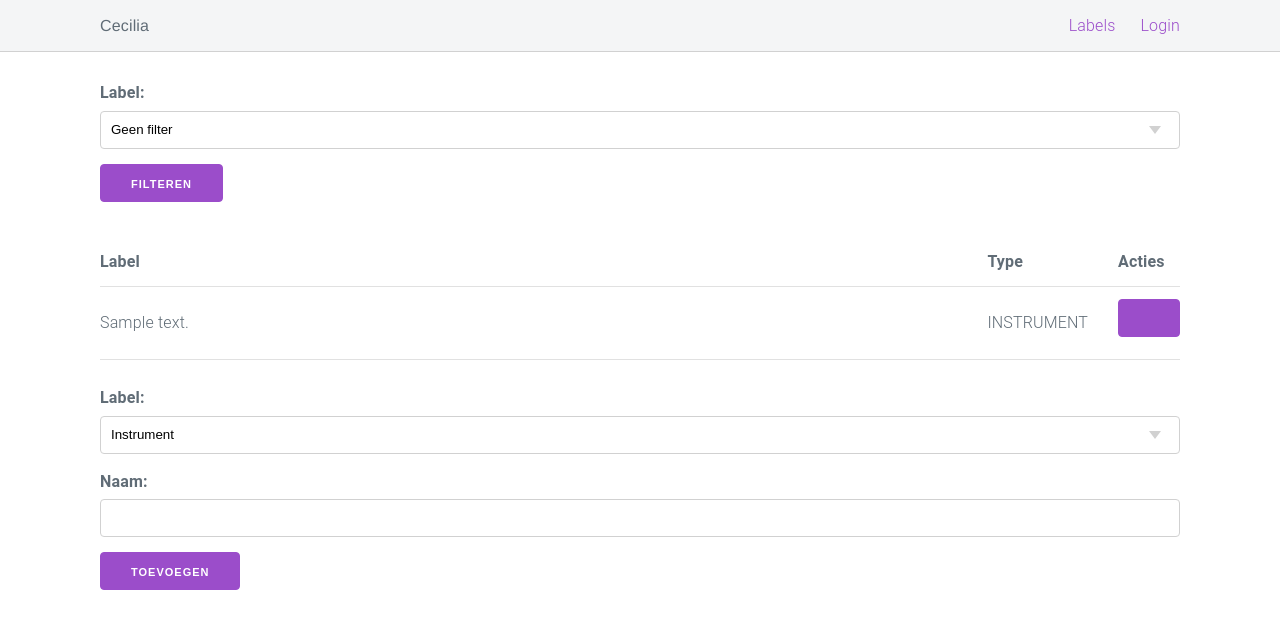
After one commit to seanachaidh/cecilia, a Django app: page /musicmix/admin/labels in a window 1280 px wide. The commit adds this page. Shown: the top 629 px of the page. Run offline with Django 4.2, Linux system fonts and the light colour scheme; tables that the repository leaves empty hold one stand-in row (values such as "Sample post").

Commit message:
redesign label panel

```diff
--- a/cecilia/settings.py
+++ b/cecilia/settings.py
@@ -51,7 +51,8 @@ INSTALLED_APPS = [
     'django.contrib.sessions',
     'django.contrib.messages',
     'django.contrib.staticfiles',
-    'debug_toolbar'
+    'debug_toolbar',
+    'fontawesomefree'
 ]
 
 MIDDLEWARE = [
--- a/musicmix/forms.py
+++ b/musicmix/forms.py
@@ -3,9 +3,18 @@ from .dao.labelrepo import fetch_all_choices_for_type
 from .models import Label
 from django.forms.widgets import PasswordInput
 
+
 class LoginForm(forms.Form):
     username = forms.CharField(label="username", max_length=20, required=True)
     password = forms.CharField(label="password", max_length=255, required=True, widget=PasswordInput)
+
+
+class LabelFilterForm(forms.Form):
+    label = forms.ChoiceField(label="Label", required=True, choices=Label.LabelType.choices + [(None, 'Geen filter')])
+
+class LabelToevoegForm(forms.Form):
+    label = forms.ChoiceField(label="Label", required=True, choices=Label.LabelType.choices)
+    text = forms.CharField(label="Naam", max_length=255, required=True)
 
 class PasswordResetForm(forms.Form):
     new_password = forms.CharField(label="Nieuw wachtwoord", widget=PasswordInput)
@@ -26,10 +35,12 @@ class PasswordResetForm(forms.Form):
 class PasswordResetInitForm(forms.Form):
     email = forms.EmailField(label="Email", required=True, widget=forms.EmailInput)
 
+
 class UserCreationForm(forms.Form):
     username = forms.CharField(label="Gebruikersnaam", max_length=20, required=True)
     email = forms.EmailField(label="E-mail", required=True)
     is_admin = forms.BooleanField(label="Is administrator", required=False)
+
 
 class UserUpdateForm(forms.Form):
     email = forms.EmailField(label="E-mail", required=True)
@@ -67,8 +78,10 @@ class PieceEditForm(forms.Form):
         l = Label.objects.filter(label_type=label_type)
         return [(x.id, x.text) for x in l]
 
+
 class PieceCreationForm(PieceEditForm):
     file = forms.FileField(label="Bestand")
+
 
 class LabelRegistrationForm(forms.Form):
 
--- a/musicmix/models.py
+++ b/musicmix/models.py
@@ -1,7 +1,5 @@
 from django.db import models
 from django.contrib.auth.models import User
-
-
 # Create your models here.
 
 class Label(models.Model):
--- a/musicmix/musicviews/adminviews.py
+++ b/musicmix/musicviews/adminviews.py
@@ -1,4 +1,4 @@
-from logging import info
+from .. import logger
 from random import randint
 
 from django.contrib.auth.decorators import user_passes_test
@@ -9,7 +9,7 @@ from django.views.decorators.http import require_POST
 from django.views.generic import ListView
 
 from .authutils import is_superuser
-from ..forms import UserCreationForm, PieceCreationForm, UserUpdateForm
+from ..forms import UserCreationForm, PieceCreationForm, UserUpdateForm, LabelFilterForm, LabelToevoegForm
 from ..models import *
 
 
@@ -24,7 +24,7 @@ def remove_user(request, user_id):
 @user_passes_test(is_superuser)
 def add_label(request, label_type):
     naam = request.POST.get("nieuwe")
-    info('nieuw label met naam: ' + naam)
+    logger.info('nieuw label met naam: ' + naam)
 
     #label maken
     label = Label()
@@ -168,6 +168,50 @@ class ProfilesListView(ListView, LoginRequiredMixin, UserPassesTestMixin):
         return self.request.user.is_superuser
 
 
+class LabelsListView(ListView, LoginRequiredMixin, UserPassesTestMixin):
+    model = Label
+    context_object_name = 'labels'
+    template_name = 'musicmix/labels-admin.html'
+
+    def test_func(self):
+        return self.request.user.is_superuser
+
+    def get_context_data(
+        self, *, object_list = ..., **kwargs
+    ):
+        context = super(LabelsListView, self).get_context_data(**kwargs)
+        context['label_filter_form'] = LabelFilterForm()
+        context['label_toevoeg_form'] = LabelToevoegForm()
+        return context
+
+    def get_queryset(self):
+        filter_form = LabelFilterForm(self.request.GET)
+        if filter_form.is_valid():
+            label_type = filter_form.cleaned_data['label']
+            if label_type is not None:
+                return Label.objects.filter(label_type=label_type)
+            else:
+                return Label.objects.all()
+        else:
+            return Label.objects.all()
+    def post(self, request, *args, **kwargs):
+        actie = request.POST.get('action-button')
+        if actie == 'verwijderen':
+            id = request.POST.get('label_id')
+            label = Label.objects.get(pk=id)
+            label.delete()
+            return redirect(reverse('labels'))
+
+        toevoeg_form = LabelToevoegForm(request.POST)
+        if toevoeg_form.is_valid():
+            label = toevoeg_form.cleaned_data['text']
+            label_type = toevoeg_form.cleaned_data['label']
+            label_obj = Label(text=label, label_type=label_type)
+            label_obj.save()
+        # Ik weet niet direct hoe ik hier correcte error afhandeling moet doen. Dus ik negeer ze gewoon
+        return redirect(reverse('labels'))
+
+
 class PiecesListView(ListView):
     model = MusicPiece
     context_object_name = 'pieces'
--- a/musicmix/static/css/main.css
+++ b/musicmix/static/css/main.css
@@ -663,6 +663,16 @@ ul.messages li.info, ul.messages li.success {
     display: none;
   }
 }
+.action-form {
+  margin-bottom: 0;
+}
+
+.action-buttons {
+  display: flex;
+  justify-content: center;
+  align-items: center;
+}
+
 .popover {
   background: #fff;
   border: 0.1rem solid #d1d1d1;
--- a/musicmix/static/sass/base.scss
+++ b/musicmix/static/sass/base.scss
@@ -1,3 +1,5 @@
+@import "color";
+
 body {
   margin: 0;
 }
@@ -100,3 +102,12 @@ ul.messages {
     display: none;
   }
 }
+
+.action-form {
+  margin-bottom: 0;
+}
+.action-buttons {
+  display: flex;
+  justify-content: center;
+  align-items: center;
+}
--- a/musicmix/templates/musicmix/base.html
+++ b/musicmix/templates/musicmix/base.html
@@ -3,6 +3,9 @@
 {% load static %}
 <head>
     <title>Musicmix</title>
+    <link href="{% static 'fontawesomefree/css/fontawesome.css' %}" rel="stylesheet" type="text/css">
+    <link href="{% static 'fontawesomefree/css/brands.css' %}" rel="stylesheet" type="text/css">
+    <link href="{% static 'fontawesomefree/css/solid.css' %}" rel="stylesheet" type="text/css">
     <link rel="stylesheet" type="text/css" href="{% static 'css/main.css' %}">
     <script type="text/javascript" src="{% static 'js/main.js' %}"></script>
 </head>
--- /dev/null
+++ b/musicmix/templates/musicmix/labels-admin.html
@@ -0,0 +1,47 @@
+{% extends 'musicmix/base.html' %}
+{% block content %}
+
+    <!-- TODO De klasse form-inline moet misschien nog gemaakt worden -->
+    <form method="get" class="form-inline">
+    {{ label_filter_form }}
+    <button class="button">Filteren</button>
+    </form>
+
+    <table class="table">
+        <thead>
+        <tr>
+            <th>Label</th>
+            <th>Type</th>
+            <th>Acties</th>
+        </tr>
+        </thead>
+        <tbody>
+        {% for label in labels %}
+            <tr>
+                <td>{{ label.text }}</td>
+                <td>{{ label.label_type }}</td>
+                <td>
+                    <form class="action-form" method="post">
+                        {% csrf_token %}
+                        <input type="hidden" name="label_id" value="{{ label.id }}">
+                        <div class="action-buttons">
+                            <button class="button" name="action-button" value="verwijderen"><span class="fa-solid fa-trash"></span></button>
+                        </div>
+
+                    </form>
+                </td>
+            </tr>
+        {% endfor %}
+        </tbody>
+    </table>
+
+    <!-- hier misschien een andere actie aan toevoegen -->
+    <form method="post">
+        {% csrf_token %}
+        {{ label_toevoeg_form }}
+        <button name="action-button" value="toevoegen" class="button">
+            Toevoegen
+        </button>
+    </form>
+
+{% endblock content %}
--- /dev/null
+++ b/musicmix/templatetags/__init__.py
@@ -0,0 +1,3 @@
+from django import template
+
+register = template.Library()
--- a/musicmix/urls.py
+++ b/musicmix/urls.py
@@ -8,7 +8,7 @@ urlpatterns = [
     path("", userviews.MyPiecesView.as_view(), name="index"),
     path("admin/users", adminviews.ProfilesListView.as_view(), name="users"),
     path("admin/pieces", adminviews.PiecesListView.as_view(), name="pieces"),
-    path("admin/labels", adminviews.l.as_view(), name="labels"),
+    path("admin/labels", adminviews.LabelsListView.as_view(), name="labels"),
     path("admin/createuser", adminviews.add_user, name="creatuser"),
     path("admin/updateuser/<int:user_id>", adminviews.update_user, name="updateuser"),
     path("admin/deleteuser/<int:user_id>", adminviews.remove_user, name="remove_user"),
--- a/requirements.txt
+++ b/requirements.txt
@@ -2,3 +2,4 @@ django
 python-dotenv
 mysqlclient
 django-debug-toolbar
+fontawesomefree
```
Also changed, not shown: musicmix/templatetags/label_filters.py (added, +7 -0 lines), 1 other file.
